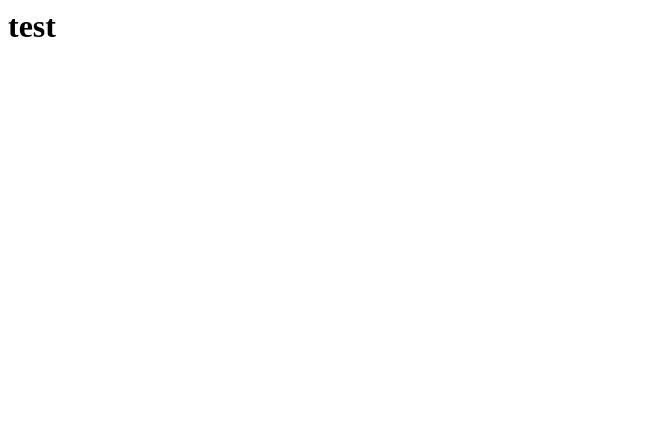
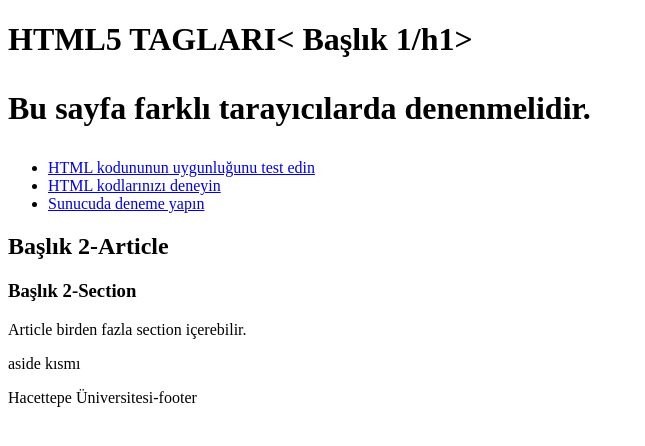
Before and after one commit to sudetncr/web, a plain HTML site: page index.html in a window 1280 px wide. Shown: the whole page, without its empty margins (0-645 px from the left). Drawn offline with Linux system fonts and the light colour scheme.

Commit message:
Update index.html

```diff
--- a/index.html
+++ b/index.html
@@ -1 +1,32 @@
-<h1>test </h1>
+<!doctype html>
+<html lang="en">
+<head>
+<meta charset="utf-8">
+<title>...</title>
+</head>
+<body>
+<header>
+<h1>HTML5 TAGLARI< Başlık 1/h1>
+<p>Bu sayfa farklı tarayıcılarda denenmelidir.</p>
+</header>
+<nav>
+<ul>
+<li><a href="https://validator.w3.org/">HTML kodununun uygunluğunu test edin</a></li>
+<li><a href="https://jsfiddle.net/">HTML kodlarınızı deneyin</a></li>
+<li><a href="https://www.000webhost.com">Sunucuda deneme yapın </a></li>
+</ul></nav>
+<article>
+<h2>Başlık 2-Article</h2>
+<section>
+<h3>Başlık 2-Section</h3>
+<p>Article birden fazla section içerebilir.</p>
+</section>
+</article>
+<aside>
+<p>aside kısmı</p>
+</aside>
+<footer>
+<p>Hacettepe Üniversitesi-footer</p>
+</footer>
+</body>
+</html>
```
